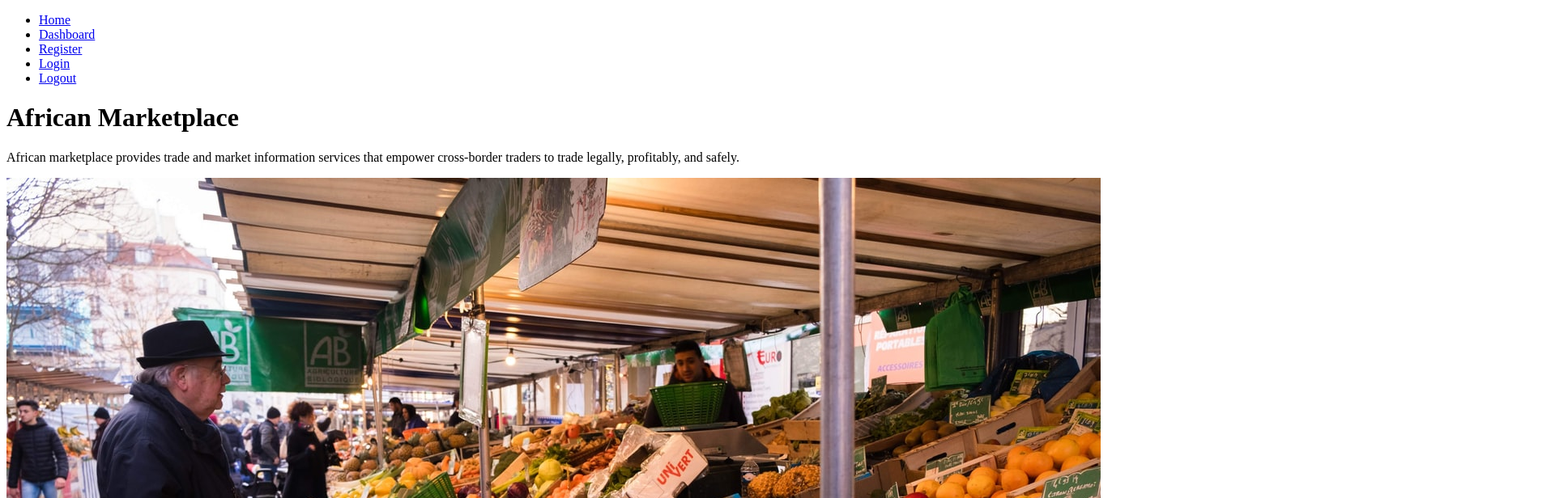
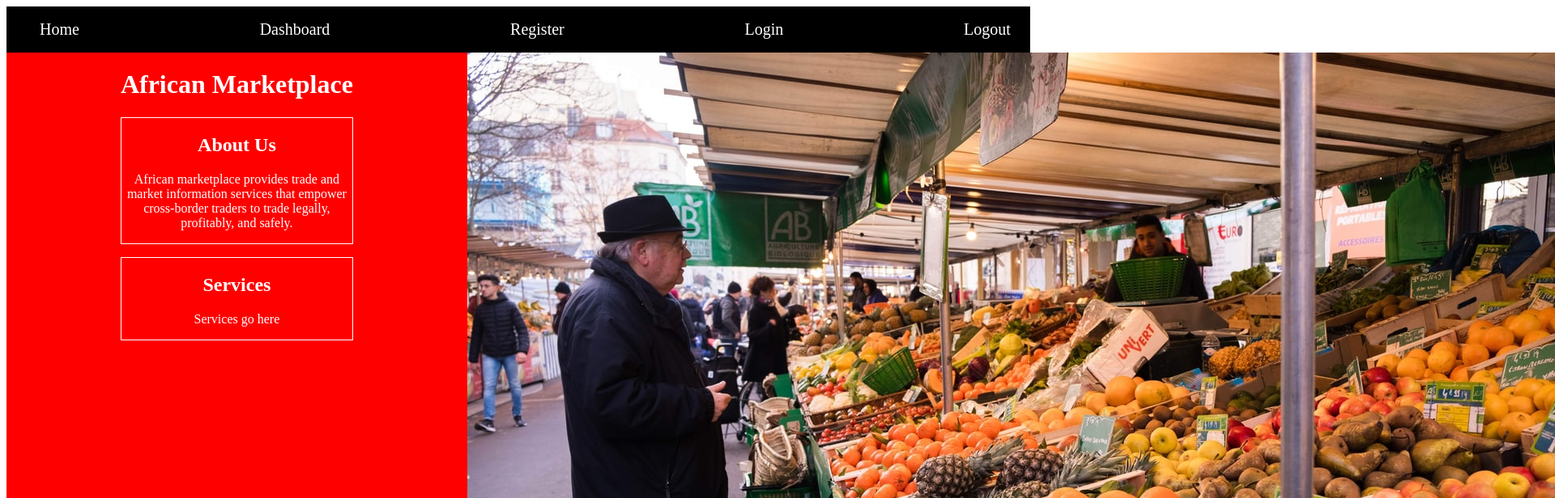
Before and after one commit to BW-AfricanMarketplace-TT32/front-end, a React (Create React App) app: page / in a window 1280 px wide. Shown: the top 616 px of the page at 81% size, 1920 px wide, since content can reach past the window. Built offline with nearby package versions, Linux system fonts and the light colour scheme.

Commit message:
styled homepage

```diff
--- a/package.json
+++ b/package.json
@@ -11,6 +11,7 @@
     "react-dom": "^17.0.1",
     "react-router-dom": "^5.2.0",
     "react-scripts": "4.0.1",
+    "styled-components": "^5.2.1",
     "web-vitals": "^0.2.4",
     "yup": "^0.32.8"
   },
--- a/src/components/Homepage.js
+++ b/src/components/Homepage.js
@@ -1,22 +1,64 @@
 import React from "react";
 import Navbar from "./Navbar";
 import marketImg from "../images/pic01.jpeg";
+import styled from "styled-components";
+
+const StyledDiv = styled.div`
+  .bodyDiv {
+    display: flex;
+    background-color: red;
+  }
+  .paraDiv {
+    text-align: center;
+    width: 45%;
+    color: white;
+  }
+  .paraDiv .sections {
+    display: flex;
+    flex-direction: column;
+    align-items: center;
+  }
+  .paraDiv .about {
+    width: 50%;
+    border: 1px solid white;
+  }
+  .paraDiv .services {
+    width: 50%;
+    margin-top: 1rem;
+    border: 1px solid white;
+  }
+
+  .imgDiv {
+    width: 45%;
+  }
+`;
 
 export default function Homepage() {
   return (
-    <div>
+    <StyledDiv>
       <Navbar />
-      <div>
-        <h1>African Marketplace</h1>
-        <p>
-          African marketplace provides trade and market information services
-          that empower cross-border traders to trade legally, profitably, and
-          safely.
-        </p>
+      <div className="bodyDiv">
+        <div className="paraDiv">
+          <h1> African Marketplace</h1>
+          <div className="sections">
+            <div className="about">
+              <h2>About Us</h2>
+              <p>
+                African marketplace provides trade and market information
+                services that empower cross-border traders to trade legally,
+                profitably, and safely.
+              </p>
+            </div>
+            <div className="services">
+              <h2>Services</h2>
+              <p>Services go here</p>
+            </div>
+          </div>
+        </div>
+        <div className="imgDiv">
+          <img src={marketImg} alt="marketplace" />
+        </div>
       </div>
-      <div>
-        <img src={marketImg} alt="marketplace" />
-      </div>
-    </div>
+    </StyledDiv>
   );
 }
--- a/src/components/Navbar.js
+++ b/src/components/Navbar.js
@@ -1,9 +1,29 @@
 import React from "react";
+import styled from "styled-components";
+
+const StyledDiv = styled.div`
+  border: 1px solid black;
+  background-color: black;
+
+  .ul {
+    width: 95%;
+    color: red;
+    display: flex;
+    justify-content: space-between;
+    list-style: none;
+  }
+
+  .ul a {
+    font-size: 1.25rem;
+    color: white;
+    text-decoration: none;
+  }
+`;
 
 export default function Navbar() {
   return (
-    <div>
-      <ul>
+    <StyledDiv>
+      <ul className="ul">
         <li>
           <a href="/">Home </a>
         </li>
@@ -20,6 +40,6 @@ export default function Navbar() {
           <a href="/login">Logout</a>
         </li>
       </ul>
-    </div>
+    </StyledDiv>
   );
 }
```
Also changed, not shown: 2 other files (tests, documents, lock files or other folders).
